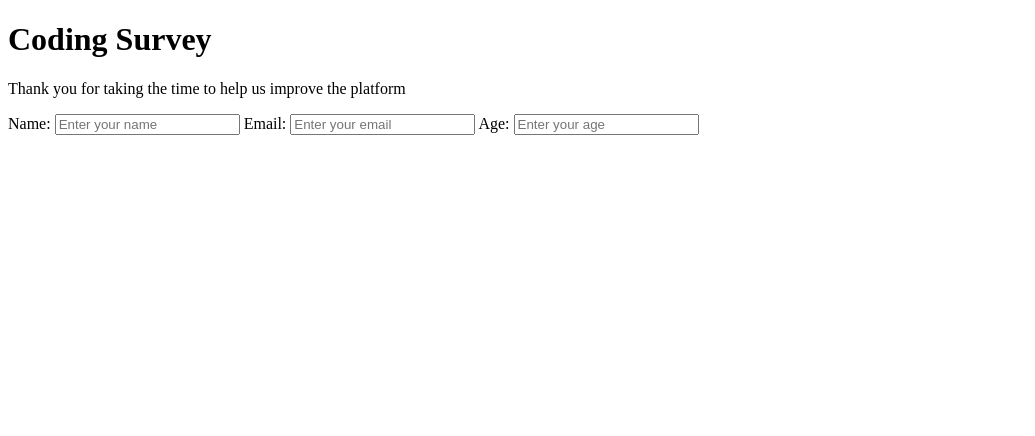
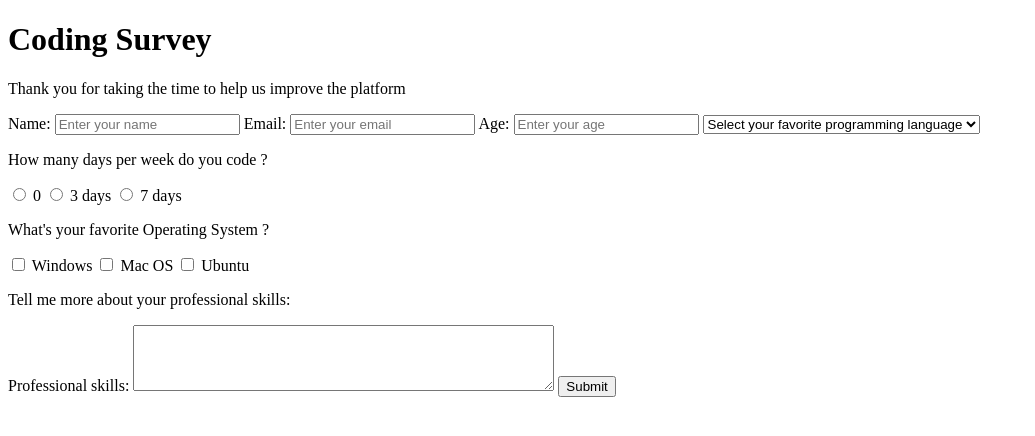
Before and after one commit to ruandias/surveyForm, a plain HTML site: page index.html in a window 1280 px wide. Shown: the whole page, without its empty margins (0-1035 px from the left). Drawn offline with Linux system fonts and the light colour scheme.

Commit message:
structure done

```diff
--- a/index.html
+++ b/index.html
@@ -9,13 +9,38 @@
   <h1>Coding Survey</h1>
   <p id="description" class="description">Thank you for taking the time to help us improve the platform</p>
   <form id="survey-form" class="survey-form">
-    <labe>Name: </labe>
+    <labe id="name-label">Name: </labe>
     <input id="name" type="text" class="" placeholder="Enter your name" />
-    <labe>Email: </labe>
+    <labe id="email-label">Email: </labe>
     <input id="email" type="email" class="" placeholder="Enter your email" />
-    <label>Age: </label>
+    <label id="number-label">Age: </label>
     <input id="number" type="number" class="" placeholder="Enter your age" />
-
+    <select id="dropdow">
+      <option selected>Select your favorite programming language</option>
+      <option>Javscript</option>
+      <option>Python</option>
+      <option>C#</option>
+      <option>Java</option>
+      <option>C</option>
+    </select>
+    <p>How many days per week do you code ?</p>
+    <input type="radio" name="frequency" value="0">
+    <label>0</label>
+    <input type="radio" name="frequency" value="3">
+    <labe>3 days</labe>
+    <input type="radio" name="frequency" value="7">
+    <label>7 days</label>
+    <p>What's your favorite Operating System ?</p>
+    <input type="checkbox" name="os" value="windows">
+    <label>Windows</label>
+    <input type="checkbox" name="os" value="macos">
+    <labe>Mac OS</labe>
+    <input type="checkbox" name="os" value="ubuntu">
+    <label>Ubuntu</label>
+    <p>Tell me more about your professional skills:</p>
+    <label>Professional skills: </label>
+    <textarea rows="4" cols="50"></textarea>
+    <button type="submit" id="submit">Submit</button>
   </form>
 </body>
 </html>
```
